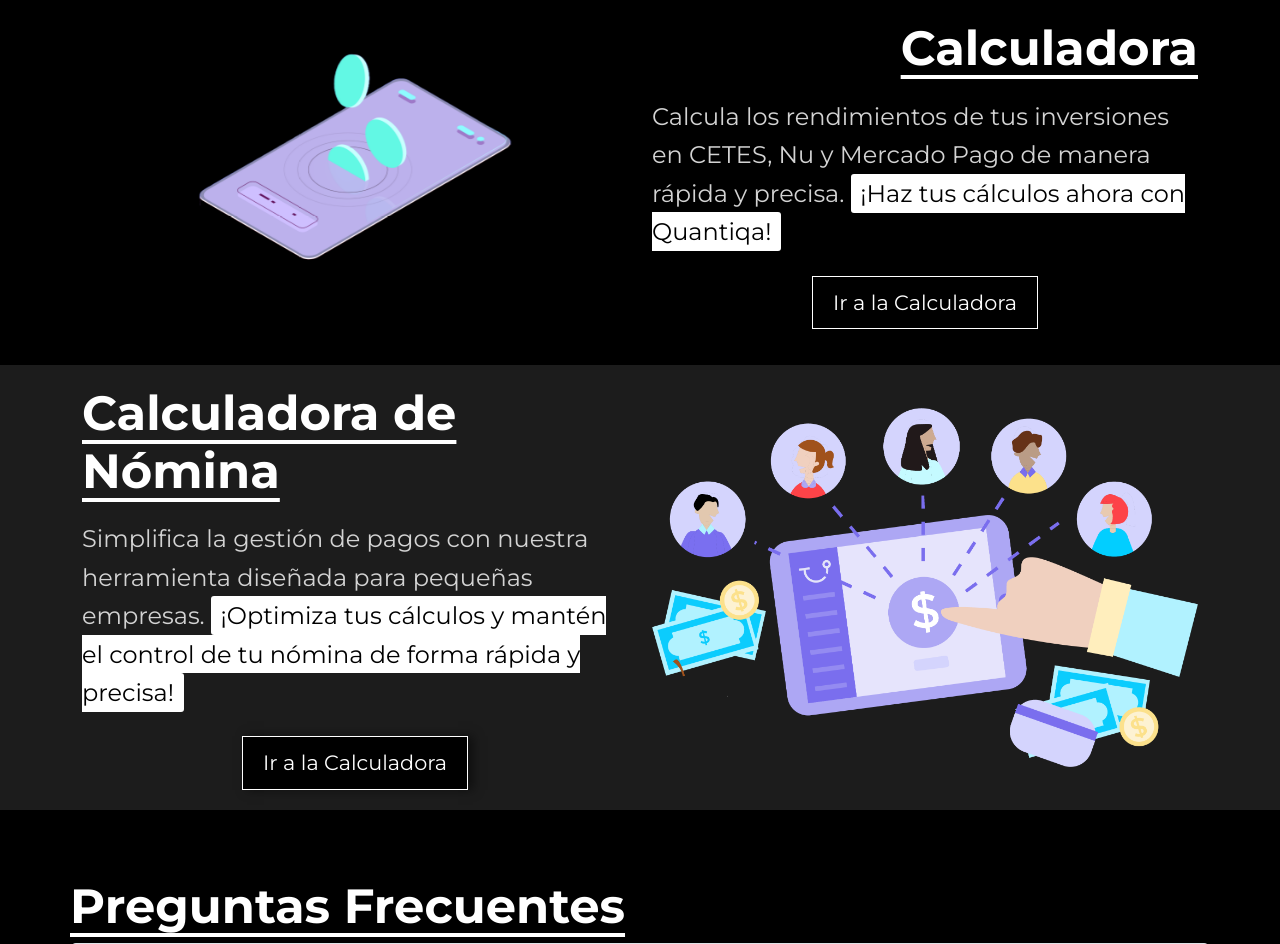
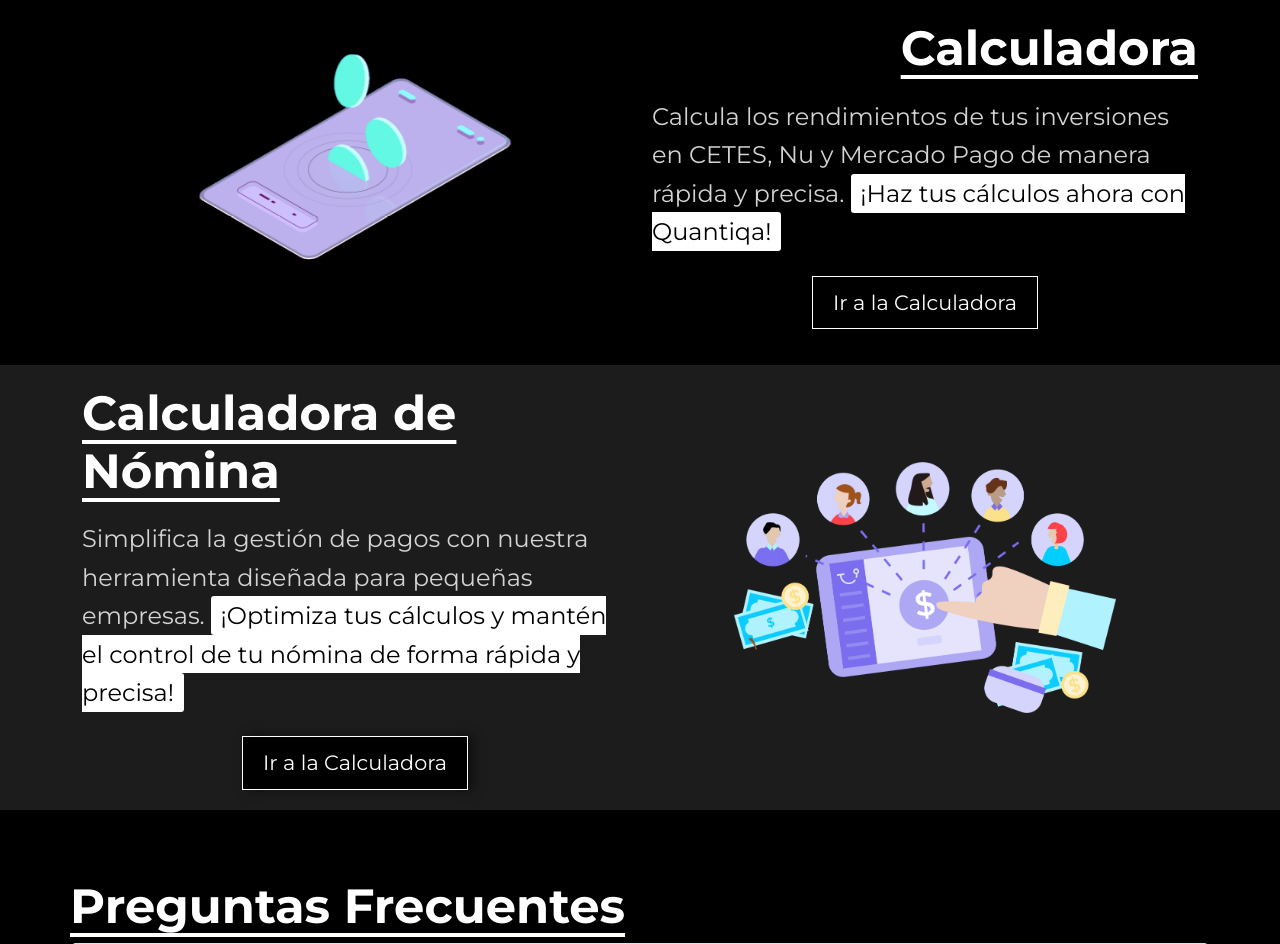
Before and after one commit to yaelglz/quantiqa, a FastAPI app: page / in a window 1280 px wide; the page is wider, and only the part inside the window is pictured. Shown: the part 610-1554 px from the top of that part. Run offline with FastAPI, Linux system fonts and the light colour scheme.

Commit message:
Update seccion nomina en home

```diff
--- a/templates/index.html
+++ b/templates/index.html
@@ -100,7 +100,7 @@
             <div class="col-md-6 text-center">
                 <img id="rotating-image-payroll" src="static/images/nomina.webp"
                      alt="Imagen de Calculadora de Nómina"
-                     class="img-fluid">
+                     class="img-fluid" style="max-width: 70%; height: auto;">
             </div>
         </div>
     </div>
```
